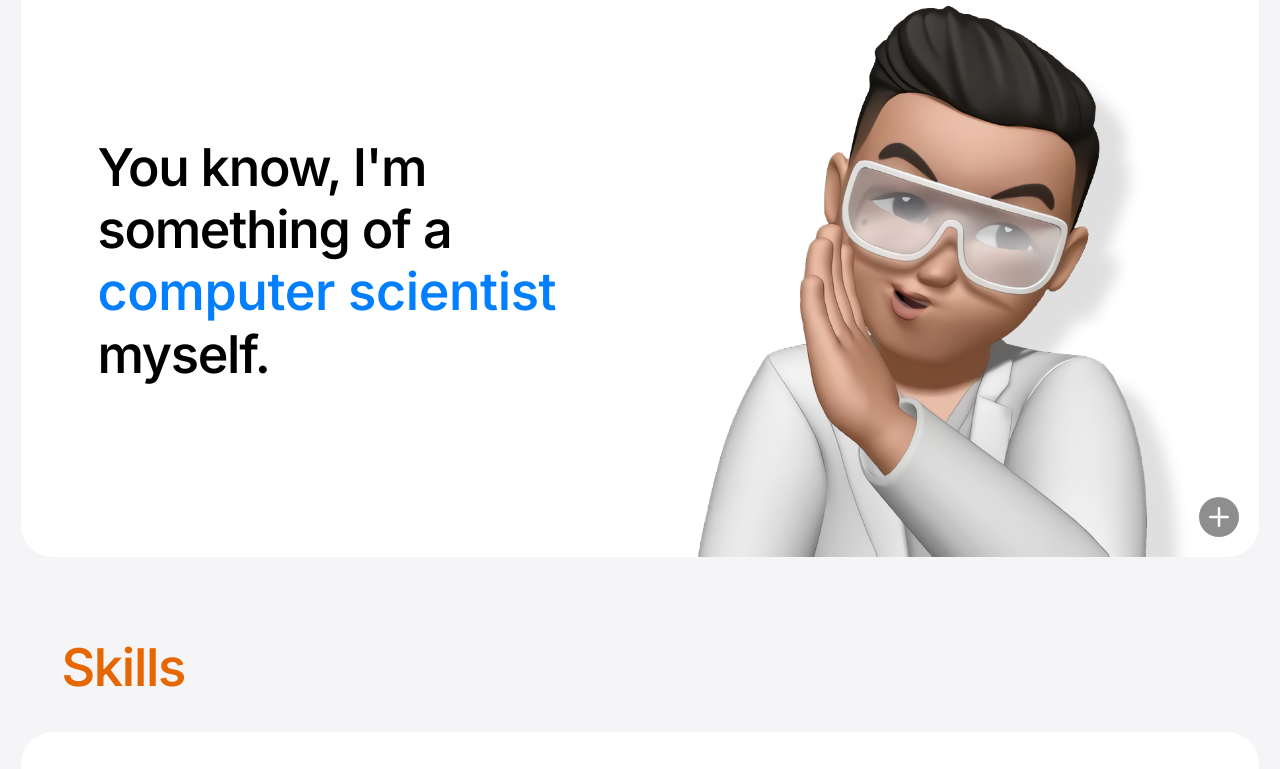
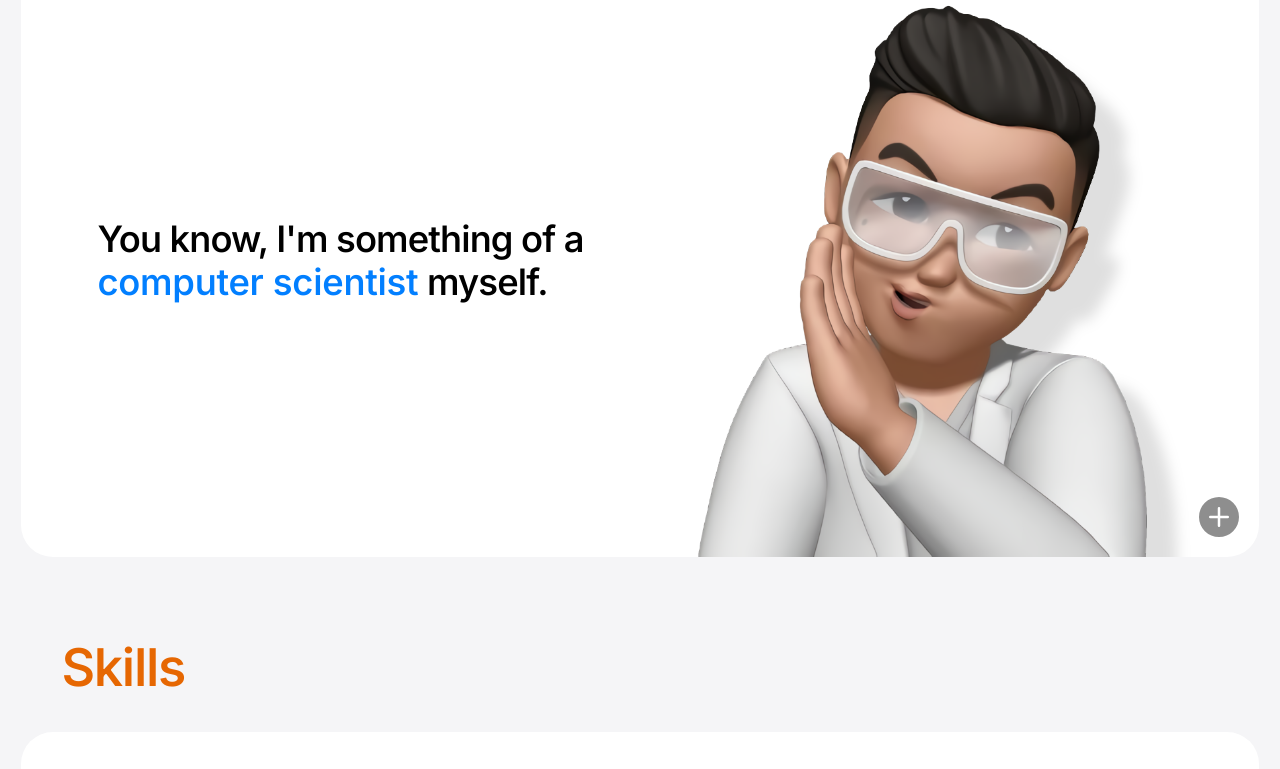
Before and after one commit to vikshitkode/portfolio-1, a plain HTML site: page index.html in a window 1280 px wide. Shown: the part 1040-1809 px from the top of the page. Drawn offline with Linux system fonts and the light colour scheme.

Commit message:
Update font size

```diff
--- a/css/tile.css
+++ b/css/tile.css
@@ -34,6 +34,10 @@
 
 .tile .tile-content {
   z-index: 2;
+}
+
+.tile h2 {
+  font-size: 2.275rem;
 }
 
 .tile h5 {
--- a/css/typography.css
+++ b/css/typography.css
@@ -32,7 +32,7 @@ h5 {
 }
 
 h2 {
-  font-size: 2.25rem;
+  font-size: 2rem;
 }
 
 /* Before md */
```
